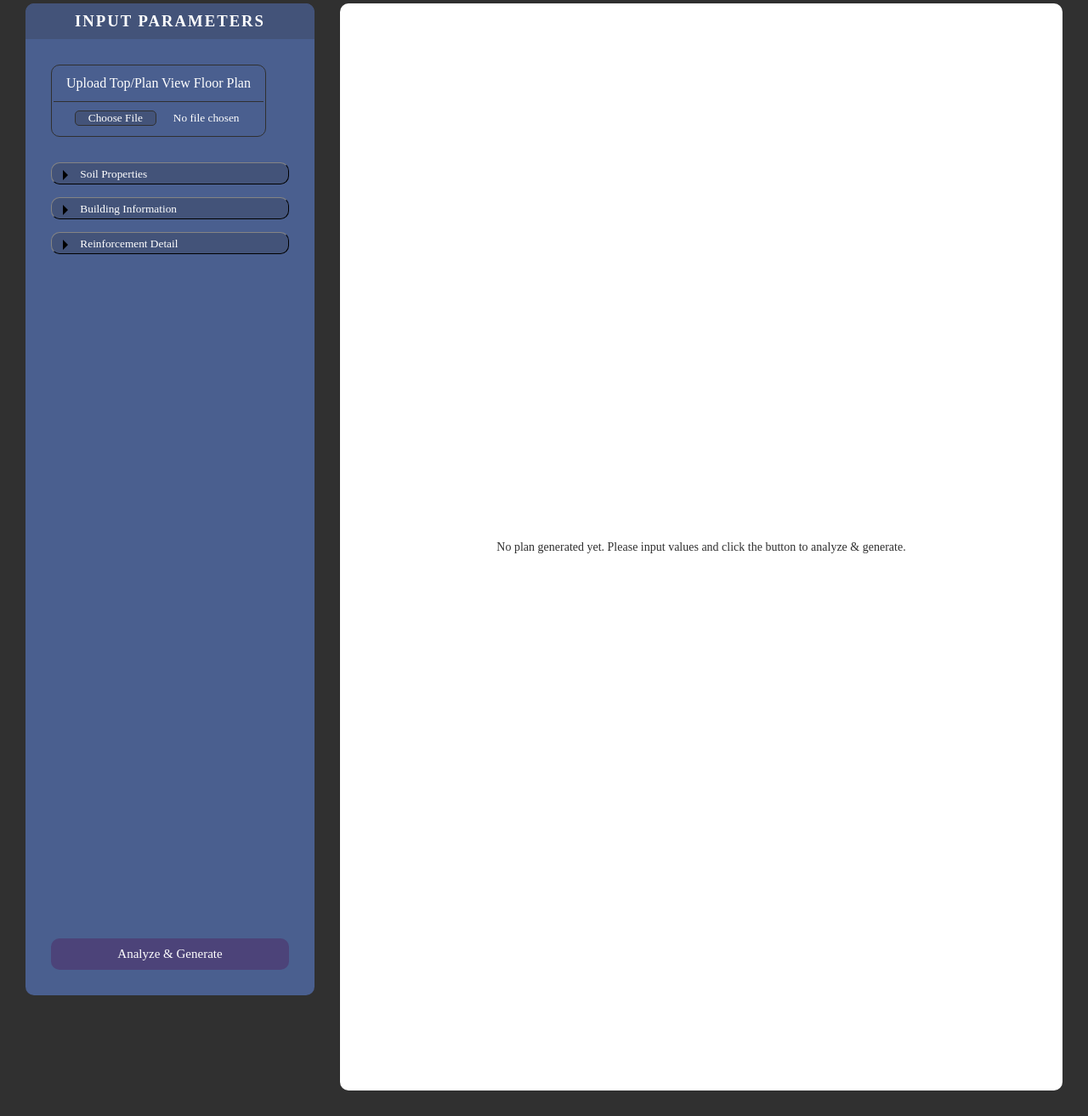
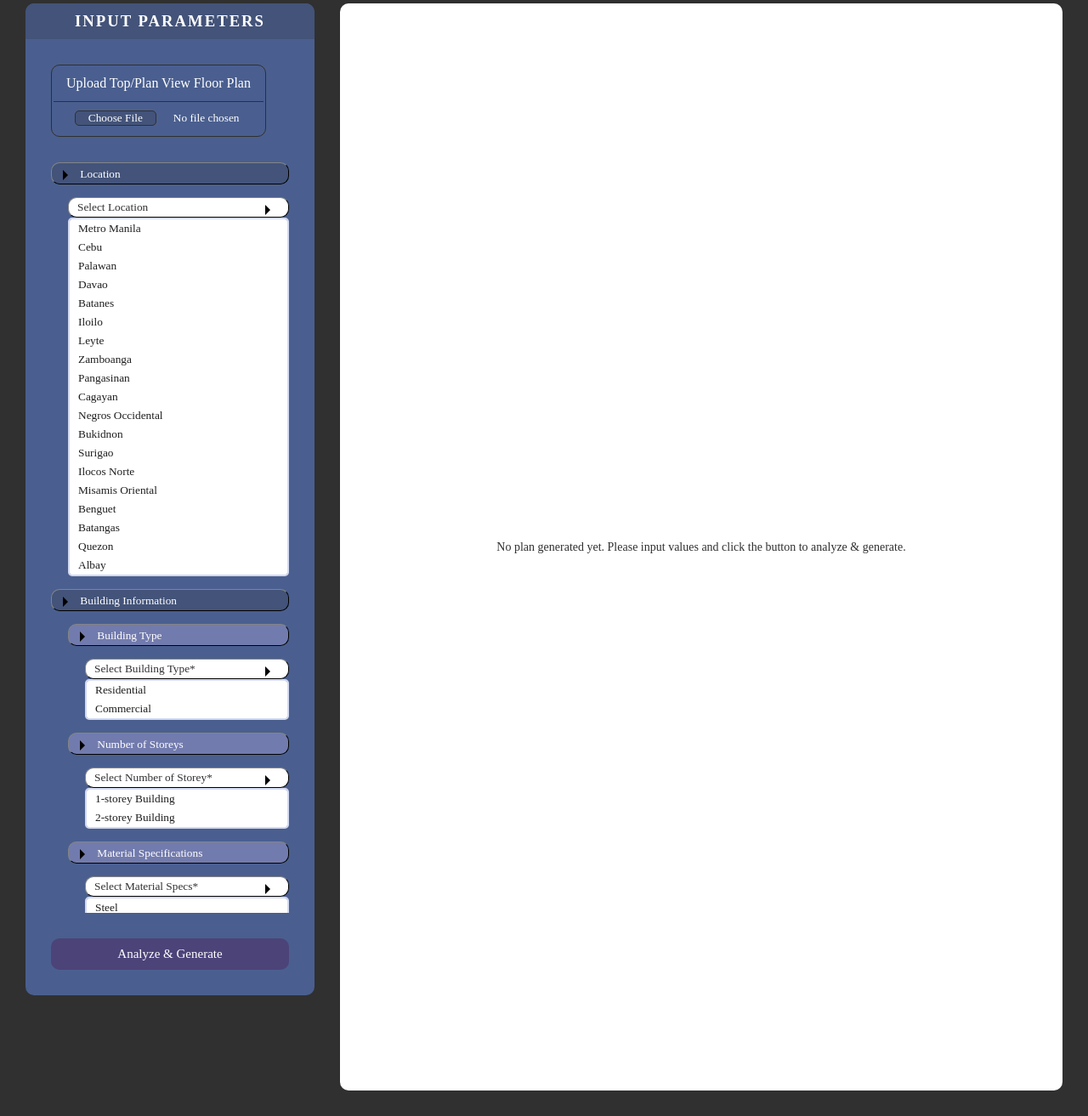
Before and after one commit to ishokuP/CoreConstruct, a Flask app: page / in a window 1280 px wide. Shown: the part 146-1459 px from the top of the page at 85% size. Run offline with Flask 3, Linux system fonts and the light colour scheme; some web fonts are replaced.

Commit message:
Added "Roof Type", Changed "Soil Properties" to "Location"
di ko sure if tama yung sa location since wala yung mga seismic_zone, wind_speed, default_soil

```diff
--- a/static/index.css
+++ b/static/index.css
@@ -227,9 +227,8 @@ form{
     scrollbar-color: #435379 #4A5F8F;
 }
 
-
 .input-fields {
-    display: none;
+    display: block;
 }
 
 .input-parameters {
@@ -267,7 +266,7 @@ button.indented-button {
 
 .select-group {
     position: relative;
-    display: none;
+    display: block;
 }
 
 .button {
@@ -312,6 +311,7 @@ button#button.button {
 }
 
 .dropdown {
+    display: block;
     width: 100%;
     top: 2.0rem;
     box-sizing: border-box;
--- a/templates/index.html
+++ b/templates/index.html
@@ -100,44 +100,83 @@
                     </table>
 
                     <div class="specs">
-                        <button type="button" onclick="toggleFields('soilProperties', 'arrowSoilProperties')">
-                            <div id="arrowSoilProperties" class="arrow"></div>
-                            Soil Properties
+                        <button type="button" onclick="toggleFields('locationProperties', 'arrowLocationProperties')">
+                            <div id="arrowLocationProperties" class="arrow"></div>
+                            Location
                         </button><br>
 
-                        {# Soil Properties #}
-                        <div id="soilProperties" class="input-fields">
+                        <div class="section">
+                            <div class="select-group" id="locationProperties">
+                                <button type="button" id="button" class="button">
+                                    <span id="select-label">Select Location</span>
+                                    <div id="arrow" class="arrow"></div>
+                                </button>
+                                <div class="dropdown" id="location">
+                                    <input type="radio" id="metroManila" name="location" value="metroManila"
+                                        class="option">
+                                    <label for="metroManila" class="select-item">Metro Manila</label>
 
-                            <div class="section">
-                                <button type="button" onclick="toggleFields('soilType', 'arrowSoilType')" class="indented-button">
-                                    <div id="arrowSoilType" class="arrow"></div>
-                                    Soil Type
-                                </button>
+                                    <input type="radio" id="Cebu" name="location" value="Cebu" class="option">
+                                    <label for="Cebu" class="select-item">Cebu</label>
 
-                                <div class="section">
-                                    <div class="select-group" id="soilType">
-                                        <button type="button" id="button" class="button">
-                                            <span id="select-label">Select Soil Type*</span>
-                                            <div id="arrow" class="arrow"></div>
-                                        </button>
-                                        <div class="dropdown hidden" id="soilType">
-                                            <input type="radio" id="clay" name="soilType" value="clay" class="option">
-                                            <label for="clay" class="select-item">Clay</label>
+                                    <input type="radio" id="Palawan" name="location" value="Palawan" class="option">
+                                    <label for="Palawan" class="select-item">Palawan</label>
 
-                                            <input type="radio" id="silt" name="soilType" value="silt" class="option">
-                                            <label for="silt" class="select-item">Silt</label>
+                                    <input type="radio" id="Davao" name="location" value="Davao" class="option">
+                                    <label for="Davao" class="select-item">Davao</label>
 
-                                            <input type="radio" id="loam" name="soilType" value="loam" class="option">
-                                            <label for="loam" class="select-item">Loam</label>
+                                    <input type="radio" id="Batanes" name="location" value="Batanes" class="option">
+                                    <label for="Batanes" class="select-item">Batanes</label>
 
-                                            <input type="radio" id="sand" name="soilType" value="sand" class="option">
-                                            <label for="sand" class="select-item">Sand</label>
-                                        </div>
-                                    </div>
+                                    <input type="radio" id="Iloilo" name="location" value="Iloilo" class="option">
+                                    <label for="Iloilo" class="select-item">Iloilo</label>
+
+                                    <input type="radio" id="Leyte" name="location" value="Leyte" class="option">
+                                    <label for="Leyte" class="select-item">Leyte</label>
+
+                                    <input type="radio" id="Zamboanga" name="location" value="Zamboanga" class="option">
+                                    <label for="Zamboanga" class="select-item">Zamboanga</label>
+
+                                    <input type="radio" id="Pangasinan" name="location" value="Pangasinan"
+                                        class="option">
+                                    <label for="Pangasinan" class="select-item">Pangasinan</label>
+
+                                    <input type="radio" id="Cagayan" name="location" value="Cagayan" class="option">
+                                    <label for="Cagayan" class="select-item">Cagayan</label>
+
+                                    <input type="radio" id="negrosOccidental" name="location" value="negrosOccidental"
+                                        class="option">
+                                    <label for="negrosOccidental" class="select-item">Negros Occidental</label>
+
+                                    <input type="radio" id="Bukidnon" name="location" value="Bukidnon" class="option">
+                                    <label for="Bukidnon" class="select-item">Bukidnon</label>
+
+                                    <input type="radio" id="Surigao" name="location" value="Surigao" class="option">
+                                    <label for="Surigao" class="select-item">Surigao</label>
+
+                                    <input type="radio" id="ilocosNorte" name="location" value="ilocosNorte"
+                                        class="option">
+                                    <label for="ilocosNorte" class="select-item">Ilocos Norte</label>
+
+                                    <input type="radio" id="misamisOriental" name="location" value="misamisOriental"
+                                        class="option">
+                                    <label for="misamisOriental" class="select-item">Misamis Oriental</label>
+
+                                    <input type="radio" id="Benguet" name="location" value="Benguet" class="option">
+                                    <label for="Benguet" class="select-item">Benguet</label>
+
+                                    <input type="radio" id="Batangas" name="location" value="Batangas" class="option">
+                                    <label for="Batangas" class="select-item">Batangas</label>
+
+                                    <input type="radio" id="Quezon" name="location" value="Quezon" class="option">
+                                    <label for="Quezon" class="select-item">Quezon</label>
+
+                                    <input type="radio" id="Albay" name="location" value="Albay" class="option">
+                                    <label for="Albay" class="select-item">Albay</label>
                                 </div>
                             </div>
-
                         </div>
+                        <!-- </div> -->
 
                         <button type="button" onclick="toggleFields('buildingInfo', 'arrowBuildingInfo')">
                             <div id="arrowBuildingInfo" class="arrow"></div>
@@ -147,7 +186,8 @@
                         <div id="buildingInfo" class="input-fields">
 
                             <div class="section">
-                                <button type="button" onclick="toggleFields('buildingType', 'arrowBuildingType')" class="indented-button">
+                                <button type="button" onclick="toggleFields('buildingType', 'arrowBuildingType')"
+                                    class="indented-button">
                                     <div id="arrowBuildingType" class="arrow"></div>
                                     Building Type
                                 </button>
@@ -158,7 +198,7 @@
                                             <span id="select-label">Select Building Type*</span>
                                             <div id="arrow" class="arrow"></div>
                                         </button>
-                                        <div class="dropdown hidden" id="buildingType">
+                                        <div class="dropdown" id="buildingType">
                                             <input type="radio" id="residential" name="buildingType" value="residential"
                                                 class="option">
                                             <label for="residential" class="select-item">Residential</label>
@@ -172,7 +212,8 @@
                             </div>
 
                             <div class="section">
-                                <button type="button" onclick="toggleFields('numStorey', 'arrowNumStorey')" class="indented-button">
+                                <button type="button" onclick="toggleFields('numStorey', 'arrowNumStorey')"
+                                    class="indented-button">
                                     <div id="arrowNumStorey" class="arrow"></div>
                                     Number of Storeys
                                 </button>
@@ -183,7 +224,7 @@
                                             <span id="select-label">Select Number of Storey*</span>
                                             <div id="arrow" class="arrow"></div>
                                         </button>
-                                        <div class="dropdown hidden" id="buildingType">
+                                        <div class="dropdown" id="buildingType">
                                             <input type="radio" id="1storey" name="numStorey" value="1storey"
                                                 class="option">
                                             <label for="1storey" class="select-item">1-storey Building</label>
@@ -198,7 +239,8 @@
 
                             <div class="section">
 
-                                <button type="button" onclick="toggleFields('materialSpecs', 'arrowMaterialSpecs')" class="indented-button">
+                                <button type="button" onclick="toggleFields('materialSpecs', 'arrowMaterialSpecs')"
+                                    class="indented-button">
                                     <div id="arrowMaterialSpecs" class="arrow"></div>
                                     Material Specifications
                                 </button>
@@ -209,7 +251,7 @@
                                             <span id="select-label">Select Material Specs*</span>
                                             <div id="arrow" class="arrow"></div>
                                         </button>
-                                        <div class="dropdown hidden" id="materialSpecs">
+                                        <div class="dropdown" id="materialSpecs">
                                             <input type="radio" id="steel" name="materialSpecs" value="steel"
                                                 class="option">
                                             <label for="steel" class="select-item">Steel</label>
@@ -224,6 +266,33 @@
                                     </div>
                                 </div>
                             </div>
+
+                            <div class="section">
+                                <button type="button" onclick="toggleFields('roofType', 'arrowRoofType')"
+                                    class="indented-button">
+                                    <div id="arrowRoofType" class="arrow"></div>
+                                    Roof Type
+                                </button>
+
+                                <div class="section">
+                                    <div class="select-group" id="roofType">
+                                        <button type="button" id="button" class="button">
+                                            <span id="select-label">Select Roof Type*</span>
+                                            <div id="arrow" class="arrow"></div>
+                                        </button>
+                                        <div class="dropdown" id="buildingType">
+                                            <input type="radio" id="flat" name="roofType" value="flat"
+                                                class="option">
+                                            <label for="flat" class="select-item">Flat</label>
+
+                                            <input type="radio" id="sloped" name="roofType" value="sloped"
+                                                class="option">
+                                            <label for="sloped" class="select-item">Sloped</label>
+                                        </div>
+                                    </div>
+                                </div>
+                            </div>
+
                         </div>
 
                         <button onclick="toggleFields('reinforcementDetail', 'arrowReinforcementDetail')" type="button">
@@ -234,8 +303,9 @@
                         <div id="reinforcementDetail" class="input-fields">
 
                             <div class="section">
-                                <button type="button" onclick="toggleFields('barSize', 'arrowReinforcementDetail')" class="indented-button">
-                                    <div id="arrowReinforcementDetail" class="arrow"></div>
+                                <button type="button" onclick="toggleFields('barSize', 'arrowBarSize')"
+                                    class="indented-button">
+                                    <div id="arrowBarSize" class="arrow"></div>
                                     Bar Size
                                 </button>
 
@@ -245,7 +315,7 @@
                                             <span id="select-label">Select Bar Size*</span>
                                             <div id="arrow" class="arrow"></div>
                                         </button>
-                                        <div class="dropdown hidden" id="barSize">
+                                        <div class="dropdown" id="barSize">
                                             <input type="radio" id="10mm" name="barSize" value="10mm" class="option">
                                             <label for="10mm" class="select-item">10mm</label>
 
@@ -262,7 +332,6 @@
                                 </div>
                             </div>
                         </div>
-
                     </div>
                 </div>
 
```
